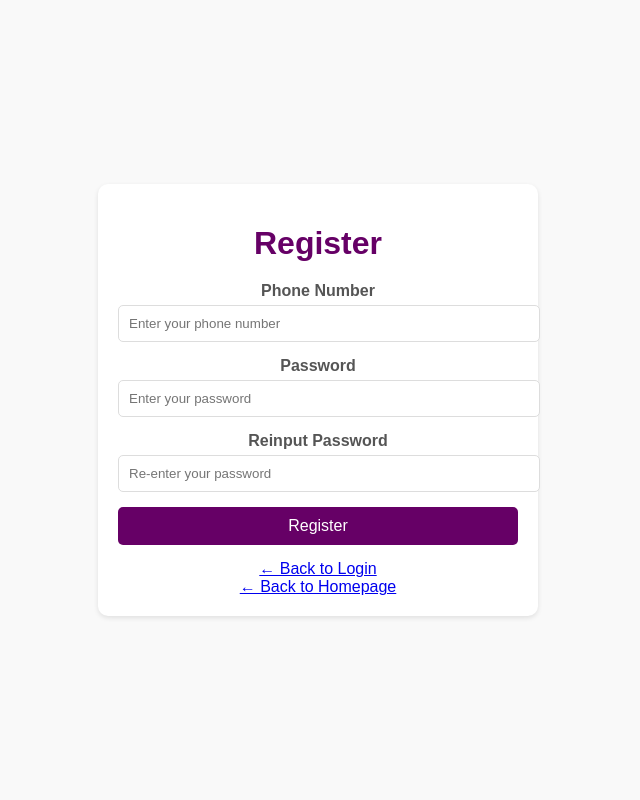
After one commit to beckerbao/tugo-com-fe, a PHP site: page /register.php in a window 1280 px wide. The commit adds this page. Shown: the whole page, without its empty margins (322-962 px from the left). Run offline with PHP 8.4, Linux system fonts and the light colour scheme.

Commit message:
register page

```diff
--- /dev/null
+++ b/assets/css/register.css
@@ -0,0 +1,61 @@
+body {
+    margin: 0;
+    font-family: Arial, sans-serif;
+    background-color: #f9f9f9;
+    display: flex;
+    justify-content: center;
+    align-items: center;
+    height: 100vh;
+}
+
+.register-container {
+    background-color: #fff;
+    padding: 20px;
+    border-radius: 10px;
+    box-shadow: 0 2px 5px rgba(0, 0, 0, 0.1);
+    width: 100%;
+    max-width: 400px;
+    text-align: center;
+}
+
+.register-container h1 {
+    color: #660066;
+    margin-bottom: 20px;
+}
+
+.register-container label {
+    font-weight: bold;
+    margin-bottom: 5px;
+    display: block;
+    color: #555;
+}
+
+.register-container input {
+    width: 100%;
+    padding: 10px;
+    margin-bottom: 15px;
+    border: 1px solid #ddd;
+    border-radius: 5px;
+}
+
+.register-container button {
+    width: 100%;
+    padding: 10px;
+    background-color: #660066;
+    color: #fff;
+    border: none;
+    border-radius: 5px;
+    cursor: pointer;
+    font-size: 16px;
+    margin-bottom: 15px;
+}
+
+.register-container button:hover {
+    background-color: #550055;
+}
+
+.error-message {
+    color: red;
+    margin-bottom: 15px;
+    text-align: left;
+}
--- /dev/null
+++ b/pages/register.php
@@ -0,0 +1,68 @@
+<?php
+session_start();
+$page_title = "Register";
+include '../includes/header.php';
+include '../helpers/apiCaller.php';
+
+APICaller::init();
+
+$error_message = "";
+
+if ($_SERVER['REQUEST_METHOD'] === 'POST' && isset($_POST['register'])) {
+    $phone = $_POST['phone'] ?? '';
+    $password = $_POST['password'] ?? '';
+    $repassword = $_POST['repassword'] ?? '';
+
+    // Validate inputs
+    if (empty($phone) || empty($password) || empty($repassword)) {
+        $error_message = "All fields are required.";
+    } elseif (strlen($password) < 8) {
+        $error_message = "Password must be at least 8 characters.";
+    } elseif ($password !== $repassword) {
+        $error_message = "Password and Reinput Password must match.";
+    } else {
+        // Call API to register
+        $registerResponse = APICaller::post('/register', [
+            'phone' => $phone,
+            'password' => $password
+        ], [
+            'Content-Type: application/json'
+        ]);
+
+        if (isset($registerResponse['status']) && $registerResponse['status'] === 'success') {
+            // Redirect to login page with success message
+            header("Location: login.php?notice=register_success");
+            exit;
+        } else {
+            $error_message = $registerResponse['message'] ?? 'Registration failed. Please try again.';
+        }
+    }
+}
+?>
+<link rel="stylesheet" href="../assets/css/register.css">
+<div class="register-container">
+    <h1>Register</h1>
+    <?php if (!empty($error_message)): ?>
+        <p style="color: red;"> <?php echo htmlspecialchars($error_message); ?> </p>
+    <?php endif; ?>
+    <form method="POST">
+        <label for="phone">Phone Number</label>
+        <input type="text" id="phone" name="phone" placeholder="Enter your phone number" required>
+
+        <label for="password">Password</label>
+        <input type="password" id="password" name="password" placeholder="Enter your password" required>
+
+        <label for="repassword">Reinput Password</label>
+        <input type="password" id="repassword" name="repassword" placeholder="Re-enter your password" required>
+
+        <button type="submit" name="register">Register</button>
+    </form>
+    <div class="back-to-login">
+        <a href="login.php">← Back to Login</a>
+    </div>
+    <div class="back-to-home">
+        <a href="home.php">← Back to Homepage</a>
+    </div>
+</div>
+
+<?php include '../includes/footer.php'; ?>
```
Also changed, not shown: pages/home.php (+10 -1 lines), 1 other file.
